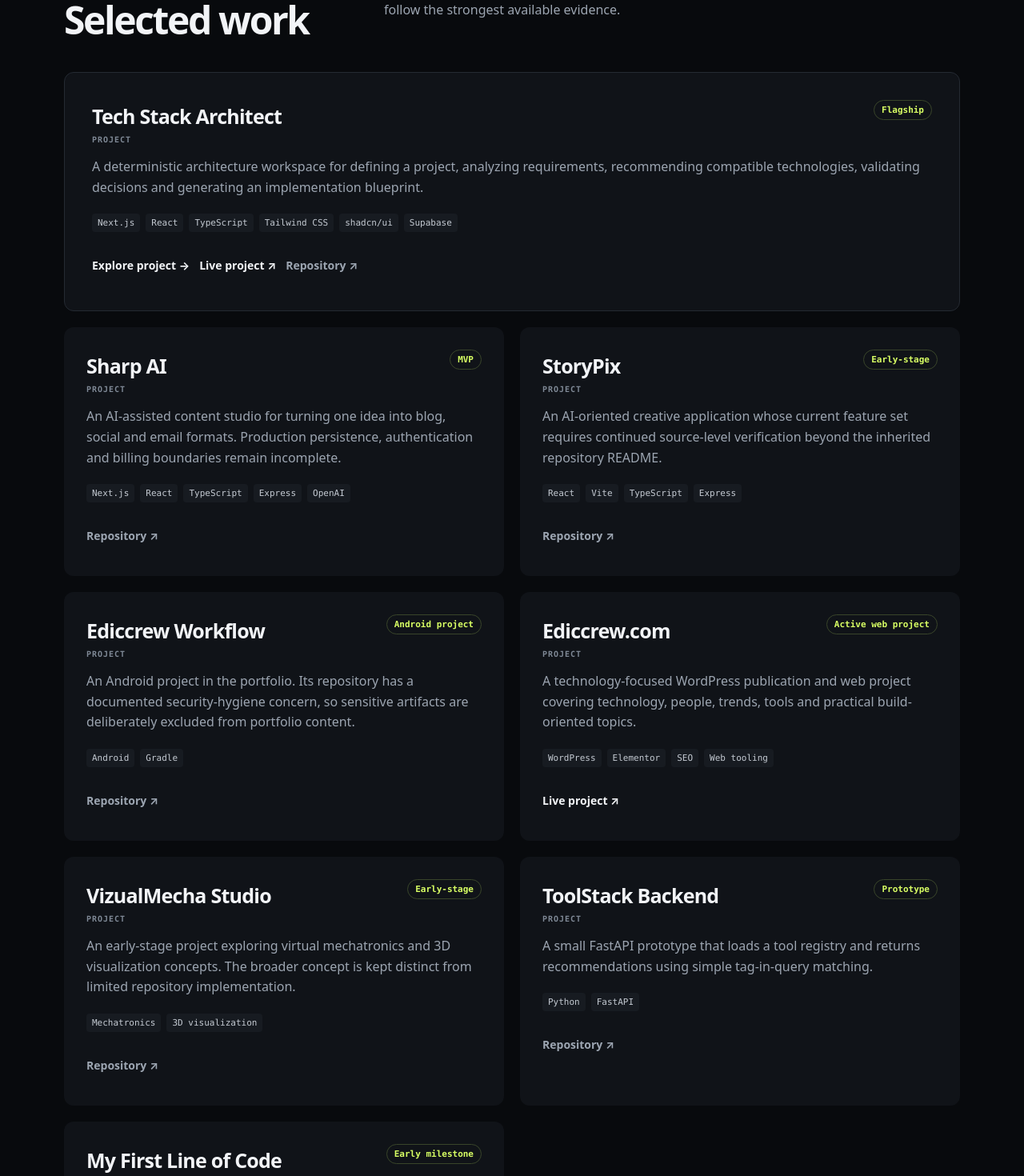
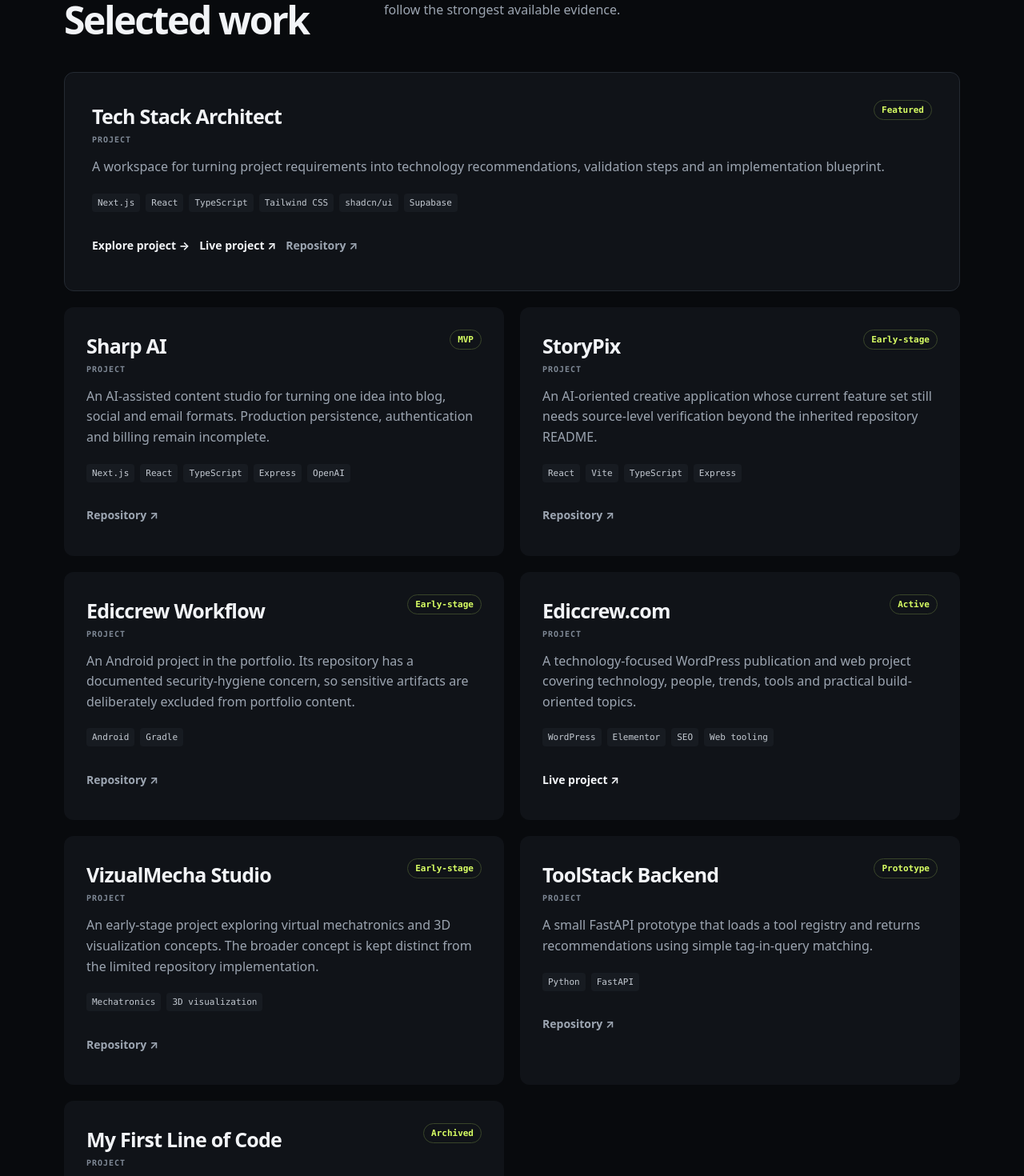
Before and after one commit to davidifeanyicelestine586-arch/David-Ifeanyi, a Next.js app: page / in a window 1280 px wide. Shown: the part 1260-2730 px from the top of the page at 80% size. Built offline with nearby package versions, Linux system fonts and the light colour scheme; no server answers.

Commit message:
refine: clarify project states and descriptions

```diff
--- a/data/portfolio.ts
+++ b/data/portfolio.ts
@@ -1,4 +1,4 @@
-export type ProjectStatus = "Flagship" | "MVP" | "Early-stage" | "Android project" | "Prototype" | "Early milestone" | "Active web project";
+export type ProjectStatus = "Featured" | "MVP" | "Early-stage" | "Prototype" | "Active" | "Archived";
 
 export type Project = {
   name: string;
@@ -19,14 +19,14 @@
 };
 
 export const projects: Project[] = [
-  { name: "Tech Stack Architect", status: "Flagship", description: "A deterministic architecture workspace for defining a project, analyzing requirements, recommending compatible technologies, validating decisions and generating an implementation blueprint.", stack: ["Next.js", "React", "TypeScript", "Tailwind CSS", "shadcn/ui", "Supabase"], repository: "https://github.com/davidifeanyicelestine586-arch/tech-stack-architect", live: "https://architect.ediccrew.com", caseStudy: "/projects/tech-stack-architect" },
-  { name: "Sharp AI", status: "MVP", description: "An AI-assisted content studio for turning one idea into blog, social and email formats. Production persistence, authentication and billing boundaries remain incomplete.", stack: ["Next.js", "React", "TypeScript", "Express", "OpenAI"], repository: "https://github.com/davidifeanyicelestine586-arch/sharp-ai" },
-  { name: "StoryPix", status: "Early-stage", description: "An AI-oriented creative application whose current feature set requires continued source-level verification beyond the inherited repository README.", stack: ["React", "Vite", "TypeScript", "Express"], repository: "https://github.com/davidifeanyicelestine586-arch/StoryPix" },
-  { name: "Ediccrew Workflow", status: "Android project", description: "An Android project in the portfolio. Its repository has a documented security-hygiene concern, so sensitive artifacts are deliberately excluded from portfolio content.", stack: ["Android", "Gradle"], repository: "https://github.com/davidifeanyicelestine586-arch/Ediccrew-workflow" },
-  { name: "Ediccrew.com", status: "Active web project", description: "A technology-focused WordPress publication and web project covering technology, people, trends, tools and practical build-oriented topics.", stack: ["WordPress", "Elementor", "SEO", "Web tooling"], live: "https://ediccrew.com" },
-  { name: "VizualMecha Studio", status: "Early-stage", description: "An early-stage project exploring virtual mechatronics and 3D visualization concepts. The broader concept is kept distinct from limited repository implementation.", stack: ["Mechatronics", "3D visualization"], repository: "https://github.com/davidifeanyicelestine586-arch/VizualMecha-Studio-" },
+  { name: "Tech Stack Architect", status: "Featured", description: "A workspace for turning project requirements into technology recommendations, validation steps and an implementation blueprint.", stack: ["Next.js", "React", "TypeScript", "Tailwind CSS", "shadcn/ui", "Supabase"], repository: "https://github.com/davidifeanyicelestine586-arch/tech-stack-architect", live: "https://architect.ediccrew.com", caseStudy: "/projects/tech-stack-architect" },
+  { name: "Sharp AI", status: "MVP", description: "An AI-assisted content studio for turning one idea into blog, social and email formats. Production persistence, authentication and billing remain incomplete.", stack: ["Next.js", "React", "TypeScript", "Express", "OpenAI"], repository: "https://github.com/davidifeanyicelestine586-arch/sharp-ai" },
+  { name: "StoryPix", status: "Early-stage", description: "An AI-oriented creative application whose current feature set still needs source-level verification beyond the inherited repository README.", stack: ["React", "Vite", "TypeScript", "Express"], repository: "https://github.com/davidifeanyicelestine586-arch/StoryPix" },
+  { name: "Ediccrew Workflow", status: "Early-stage", description: "An Android project in the portfolio. Its repository has a documented security-hygiene concern, so sensitive artifacts are deliberately excluded from portfolio content.", stack: ["Android", "Gradle"], repository: "https://github.com/davidifeanyicelestine586-arch/Ediccrew-workflow" },
+  { name: "Ediccrew.com", status: "Active", description: "A technology-focused WordPress publication and web project covering technology, people, trends, tools and practical build-oriented topics.", stack: ["WordPress", "Elementor", "SEO", "Web tooling"], live: "https://ediccrew.com" },
+  { name: "VizualMecha Studio", status: "Early-stage", description: "An early-stage project exploring virtual mechatronics and 3D visualization concepts. The broader concept is kept distinct from the limited repository implementation.", stack: ["Mechatronics", "3D visualization"], repository: "https://github.com/davidifeanyicelestine586-arch/VizualMecha-Studio-" },
   { name: "ToolStack Backend", status: "Prototype", description: "A small FastAPI prototype that loads a tool registry and returns recommendations using simple tag-in-query matching.", stack: ["Python", "FastAPI"], repository: "https://github.com/davidifeanyicelestine586-arch/toolstack-backend" },
-  { name: "My First Line of Code", status: "Early milestone", description: "A simple first web programming project preserved as part of the progression toward larger systems.", stack: ["HTML", "CSS", "JavaScript"], repository: "https://github.com/davidifeanyicelestine586-arch/my-first-line-of-code" },
+  { name: "My First Line of Code", status: "Archived", description: "A simple first web programming project preserved as an early marker in the progression toward larger systems.", stack: ["HTML", "CSS", "JavaScript"], repository: "https://github.com/davidifeanyicelestine586-arch/my-first-line-of-code" },
 ];
 
 export const skills = [
```
